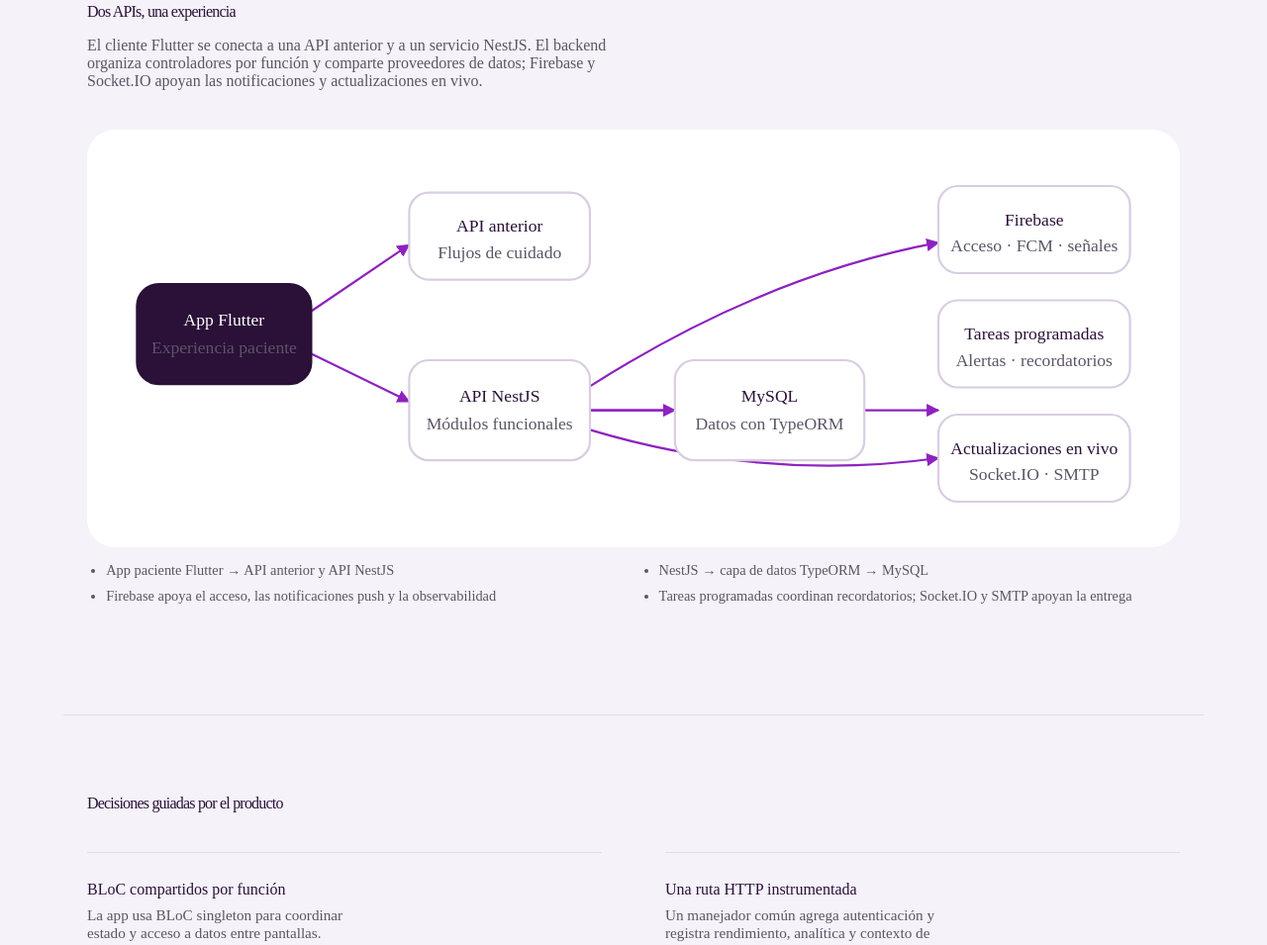
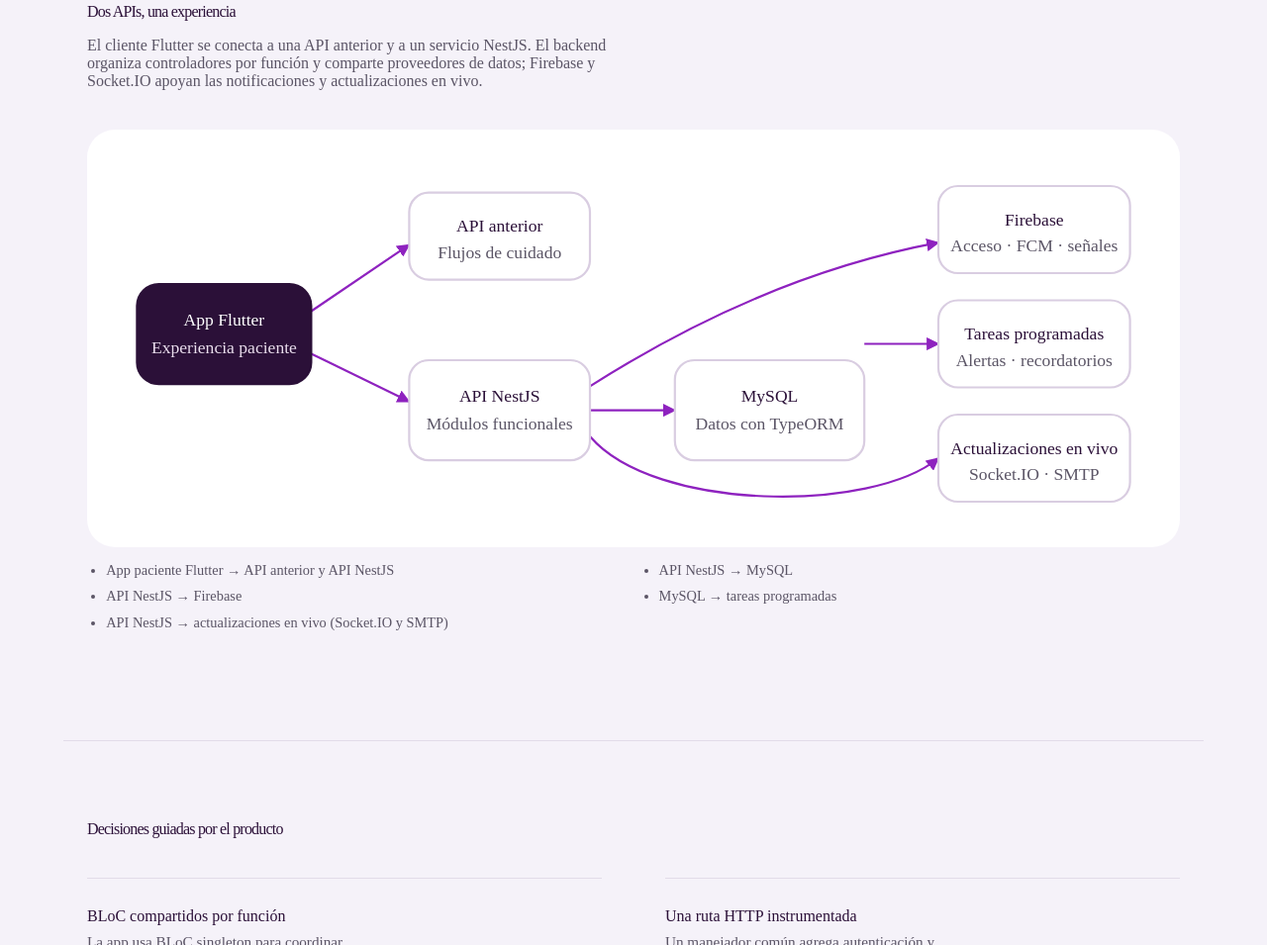
Before and after one commit to fjbatresv/guso_landing, an Astro site: page /es in a window 1280 px wide. Shown: the part 2175-3130 px from the top of the page at 99% size. Built offline with nearby package versions, Linux system fonts and the light colour scheme; Astro itself is replaced by a stand-in of ours.

Commit message:
Fix architecture diagram connectors and contrast
Co-Authored-By: Codex <codex@openai.com>

```diff
--- a/src/pages/es/index.astro
+++ b/src/pages/es/index.astro
@@ -201,15 +201,15 @@ const releases = [
             <path d="M184 184L274 228" />
             <path d="M440 236H518" />
             <path d="M440 214Q600 112 760 82" />
-            <path d="M440 236H760" />
-            <path d="M440 254Q600 302 760 280" />
+            <path d="M692 175H760" />
+            <path d="M440 260C500 330 700 330 760 280" />
           </g>
           <g class="diagram-node">
             <rect x="24" y="120" width="160" height="92" rx="20" />
             <text x="104" y="158">
               App Flutter
             </text>
-            <text class="sub" x="104" y="184">
+            <text class="sub light" x="104" y="184">
               Experiencia paciente
             </text>
             <rect x="274" y="36" width="166" height="80" rx="18" />
@@ -259,14 +259,10 @@ const releases = [
       </div>
       <ul class="architecture-alt">
         <li>App paciente Flutter → API anterior y API NestJS</li>
-        <li>NestJS → capa de datos TypeORM → MySQL</li>
-        <li>
-          Firebase apoya el acceso, las notificaciones push y la observabilidad
-        </li>
-        <li>
-          Tareas programadas coordinan recordatorios; Socket.IO y SMTP apoyan la
-          entrega
-        </li>
+        <li>API NestJS → MySQL</li>
+        <li>API NestJS → Firebase</li>
+        <li>MySQL → tareas programadas</li>
+        <li>API NestJS → actualizaciones en vivo (Socket.IO y SMTP)</li>
       </ul>
     </section>
     <section id="decisions" class="section-wrap decisions-section">
--- a/src/styles/global.css
+++ b/src/styles/global.css
@@ -387,6 +387,9 @@ summary:focus-visible {
   fill: var(--slate);
   font: 400 12px var(--font-body);
 }
+.diagram-node text.sub.light {
+  fill: #e9ddec;
+}
 .diagram-lines path {
   fill: none;
   stroke: var(--purple);
```
Also changed, not shown: src/pages/index.astro (+7 -9 lines).
